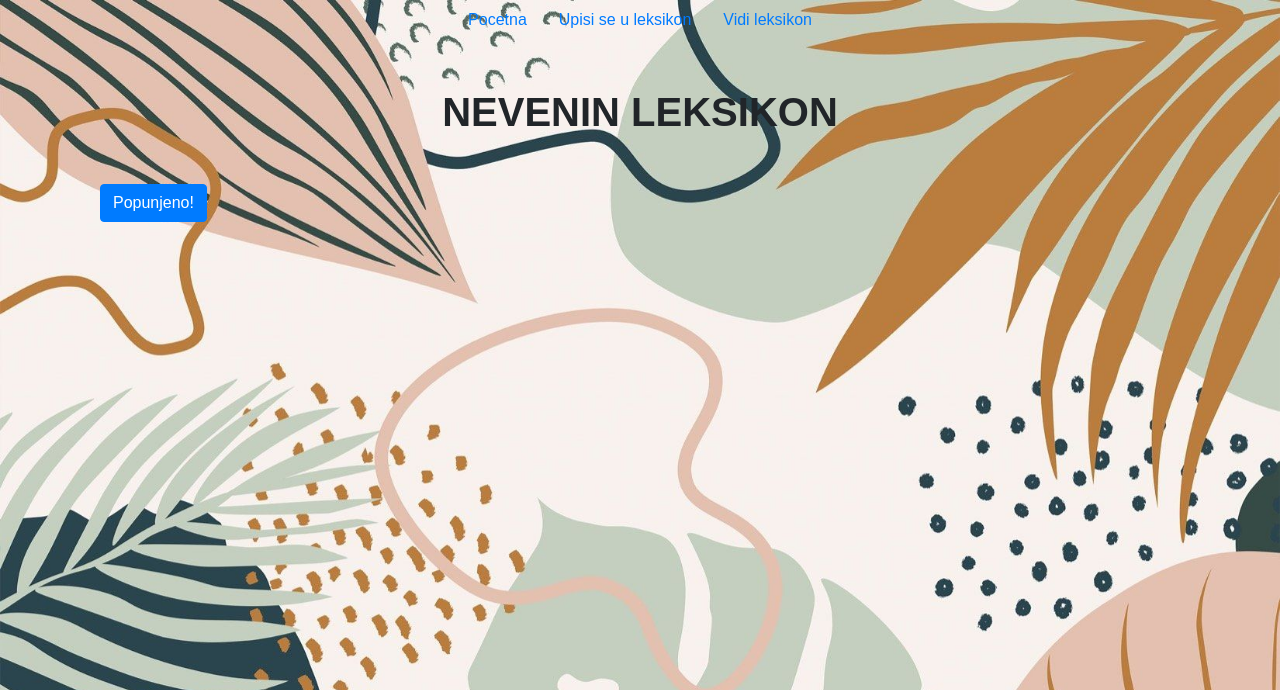
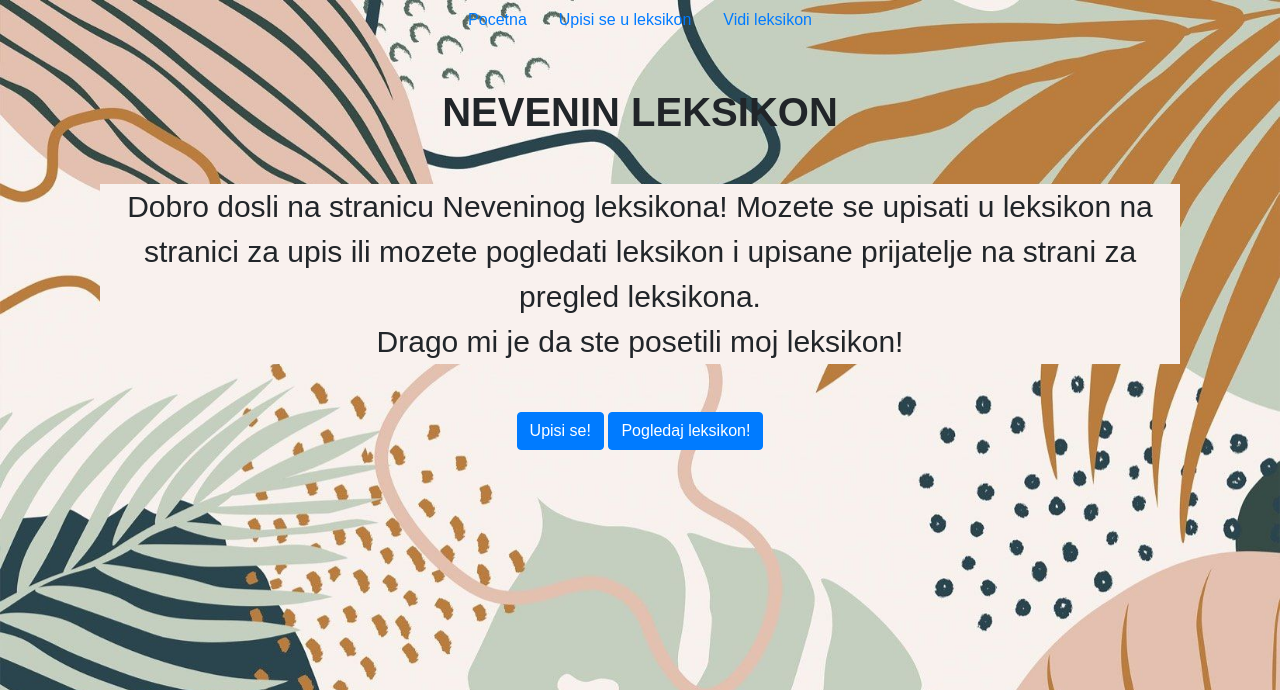
Before and after one commit to nekicaa/mini_leksikon, a PHP site: page / in a window 1280 px wide. Shown: the top 690 px of the page. Run offline with PHP 8.4, Linux system fonts and the light colour scheme.

Commit message:
index page prettier

```diff
--- a/index.php
+++ b/index.php
@@ -26,7 +26,14 @@
                 <h1 class="text-center" style="color: dark-blue; font-family: Papyrus, fantasy"><b>NEVENIN LEKSIKON</b></h1>
             </div>
             <div class="col-md-12 mt-5">
-                <button type="submit" name="submit" class="btn btn-primary" style="color: white; font-family: Papyrus, fantasy">Popunjeno!</button>
+                <p class="text-center" style="color: dark-blue; font-size: 30px; font-family: Papyrus, fantasy; background-color: #f9f1ee;">
+                    Dobro dosli na stranicu Neveninog leksikona! Mozete se upisati u leksikon na stranici za upis ili mozete pogledati leksikon i upisane prijatelje na strani za pregled leksikona.
+                    <br> Drago mi je da ste posetili moj leksikon!
+                </p>
+            </div>
+            <div class="col-md-12 mt-5" align="center">
+                <button type="submit" name="submit" class="btn btn-primary" onclick="location.href='fillform.php'" style="color: white; font-family: Papyrus, fantasy">Upisi se!</button>
+                <button type="submit" name="submit" class="btn btn-primary" onclick="location.href='journal.php'" style="color: white; font-family: Papyrus, fantasy">Pogledaj leksikon!</button>
             </div>
         </div>
 
```
